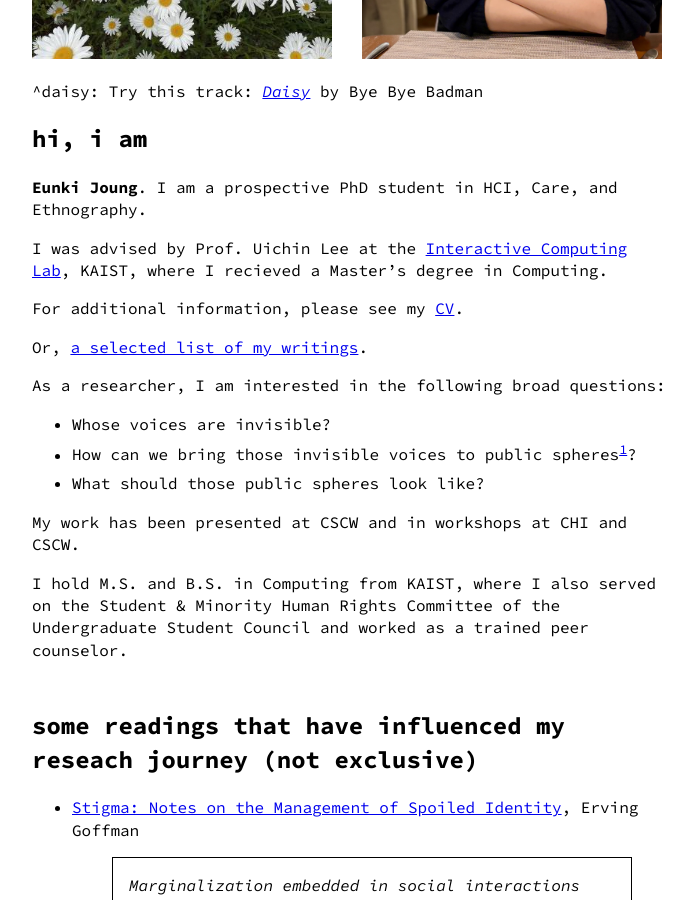
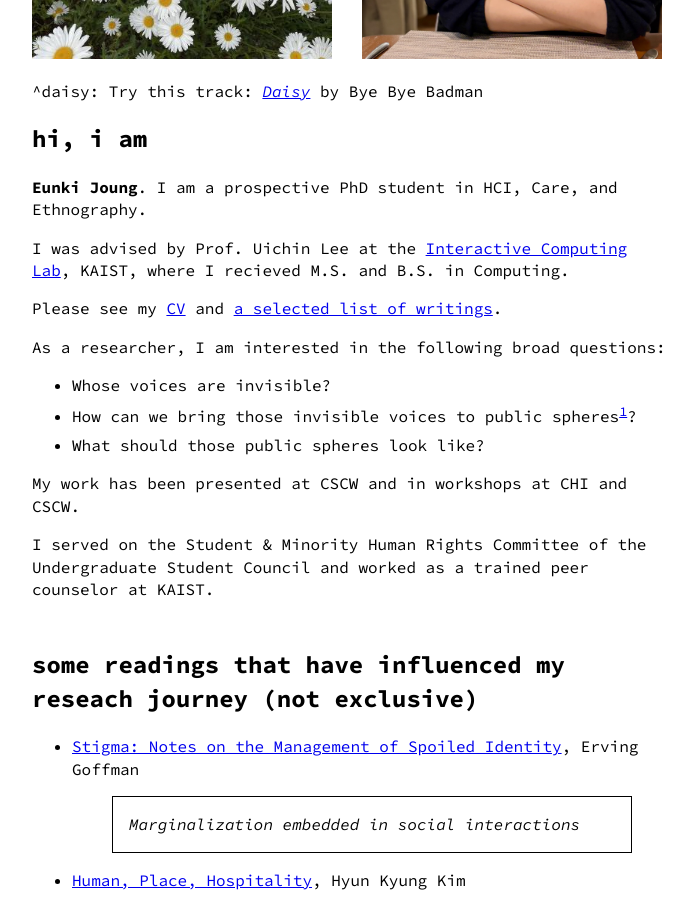
Before and after one commit to eunkiyomi/eunkiyomi.github.io, a Jekyll site: the page built from _posts/2025-02-05-eunki-as-researcher.md, in a window 1280 px wide and 900 px high, scrolled down 578 px. Shown: the whole window, without its empty margins (288-981 px from the left). Built offline with Jekyll 4.4.1, drawn with Linux system fonts in a browser that asks for light colours.

Commit message:
Eunki as reseracher

```diff
--- a/_posts/2025-02-05-eunki-as-researcher.md
+++ b/_posts/2025-02-05-eunki-as-researcher.md
@@ -21,11 +21,9 @@ body {
 
 **Eunki Joung**. I am a prospective PhD student in HCI, Care, and Ethnography.
 
-I was advised by Prof. Uichin Lee at the [Interactive Computing Lab](https://ic.kaist.ac.kr), KAIST, where I recieved a Master's degree in Computing.
+I was advised by Prof. Uichin Lee at the [Interactive Computing Lab](https://ic.kaist.ac.kr), KAIST, where I recieved M.S. and B.S. in Computing.
 
-For additional information, please see my [CV](/assets/docs/Eunki_s_CV.pdf).
-
-Or, [a selected list of my writings](https://linktr.ee/eunkiyomi).
+Please see my [CV](/assets/docs/Eunki_s_CV.pdf) and [a selected list of writings](https://linktr.ee/eunkiyomi).
 
 As a researcher, I am interested in the following broad questions:
 - Whose voices are invisible?
@@ -34,7 +32,7 @@ As a researcher, I am interested in the following broad questions:
 
 My work has been presented at CSCW and in workshops at CHI and CSCW.
 
-I hold M.S. and B.S. in Computing from KAIST, where I also served on the Student & Minority Human Rights Committee of the Undergraduate Student Council and worked as a trained peer counselor.
+I served on the Student & Minority Human Rights Committee of the Undergraduate Student Council and worked as a trained peer counselor at KAIST.
 
 [^public-spheres]: Some people may realize Jürgen Habermas's theory when I say 'public spheres.' I think that can be a good start to share my hope of genuine and inclusive communication, but I am not an expert on his theory yet. Thus, please do not think of it as a rigorous use of 'public sphere,' if you are knowledgeable about that concept. Also, I intentionally used a plural form of 'public spheres' because I think there can be multiple forms of public spheres working well in particular contexts, which I hope to explore.
 
```
